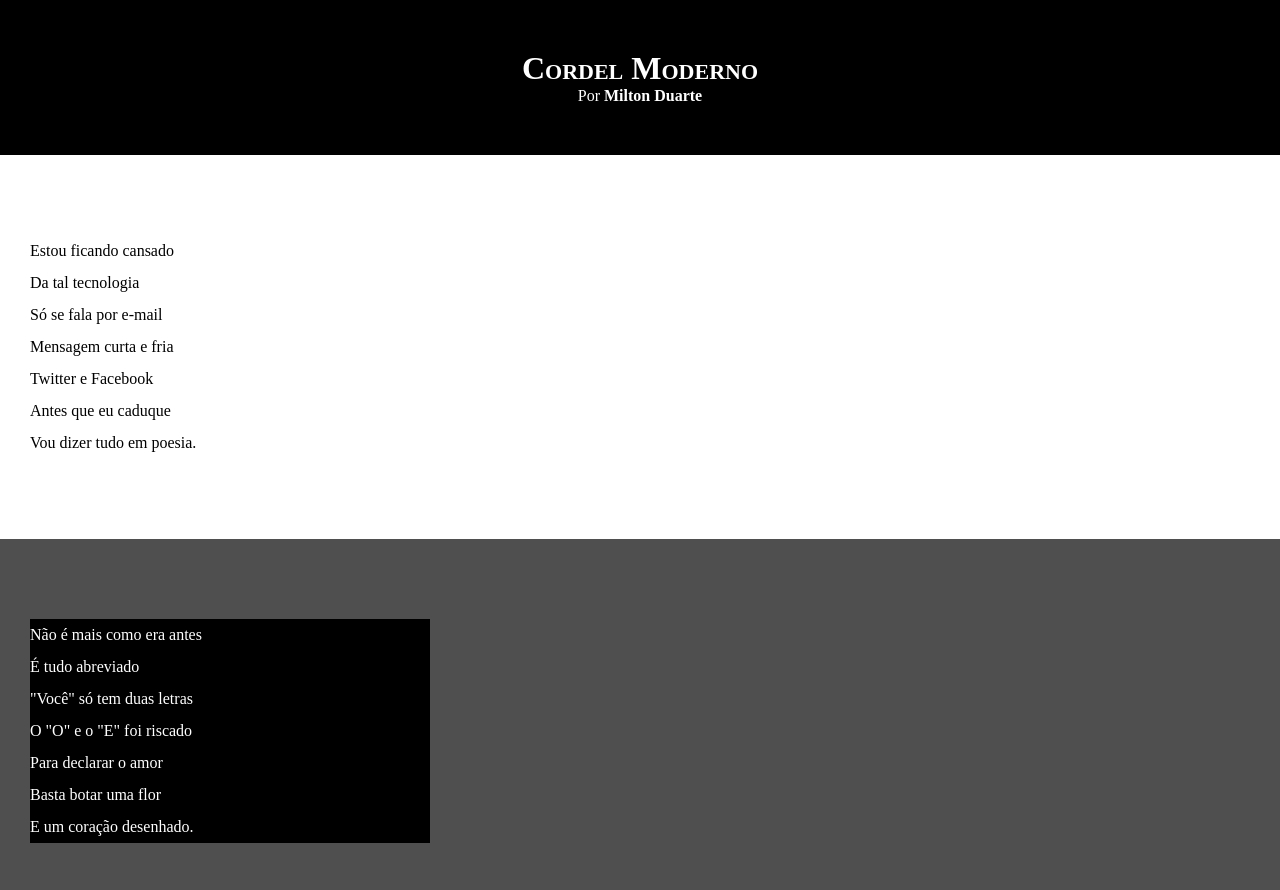
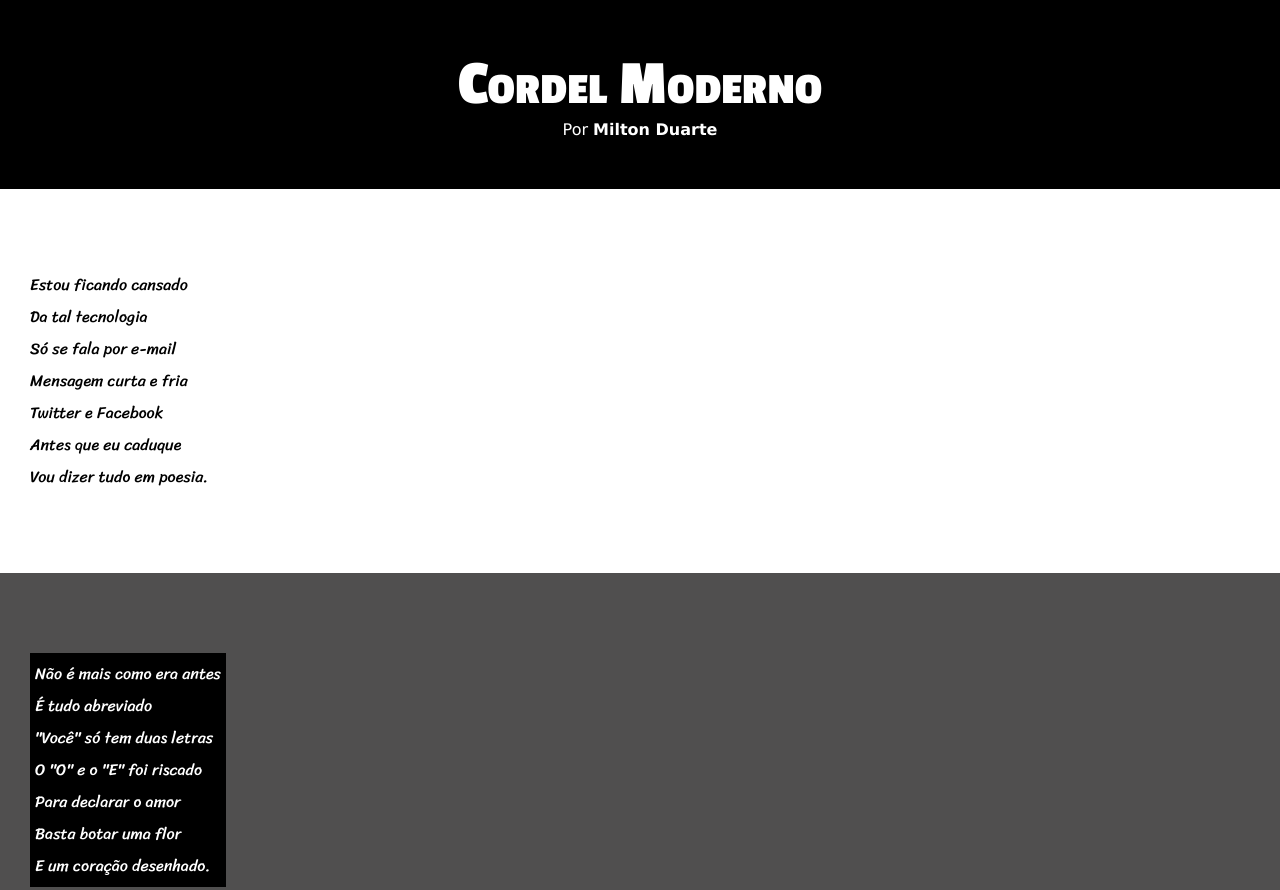
Before and after one commit to lhenriquespt/html-css, a plain HTML site: page modulo3/desafio12/index.html in a window 1280 px wide. Shown: the top 890 px of the page. Drawn offline with Linux system fonts and the light colour scheme.

Commit message:
Update style.css

```diff
--- a/modulo3/desafio12/style.css
+++ b/modulo3/desafio12/style.css
@@ -1,4 +1,13 @@
 @charset "UTF-8";
+
+@import url('https://fonts.googleapis.com/css2?family=Passion+One:wght@400;700;900&display=swap');
+@import url('https://fonts.googleapis.com/css2?family=Sriracha&display=swap');
+
+:root {
+    --fonte1: Verdana, Geneva, Tahoma, sans-serif;
+    --fonte2: "Passion One", cursive;
+    --fonte3: "Sriracha", cursive;
+}
 
 * {
     margin: 0px;
@@ -8,6 +17,7 @@
 html, body {
     min-height: 100vh;
     background-color: darkgray;
+    font-family: var(--fonte1);
 }
 
 header {
@@ -20,6 +30,8 @@ header h1 {
     padding-top: 50px;
     font-variant: small-caps;
     /*text-transform: uppercase --> outro metodo*/
+    font-family: var(--fonte2);
+    font-size: 4em; /* ou 10vw */
 }
 
 header p {
@@ -41,6 +53,7 @@ section {
     padding-bottom: 10vh;
     line-height: 2em;
     padding-left: 30px;
+    font-family: var(--fonte3);
 }
 
 section.normal {
@@ -54,7 +67,8 @@ section.imagem {
 }
 
 section.imagem p {
-    width: 400px;
+    display: inline-block;
+    padding: 5px;
     background-color: black;
 }
 
```
